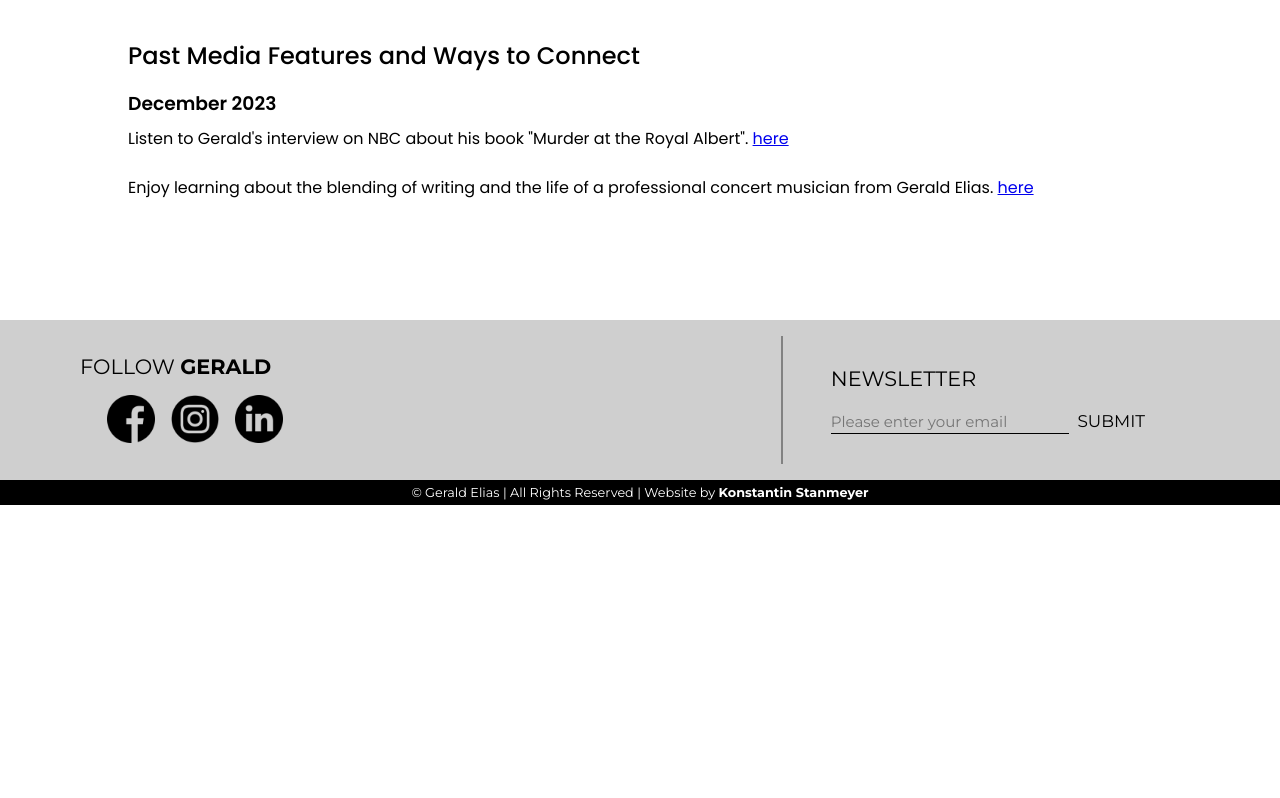
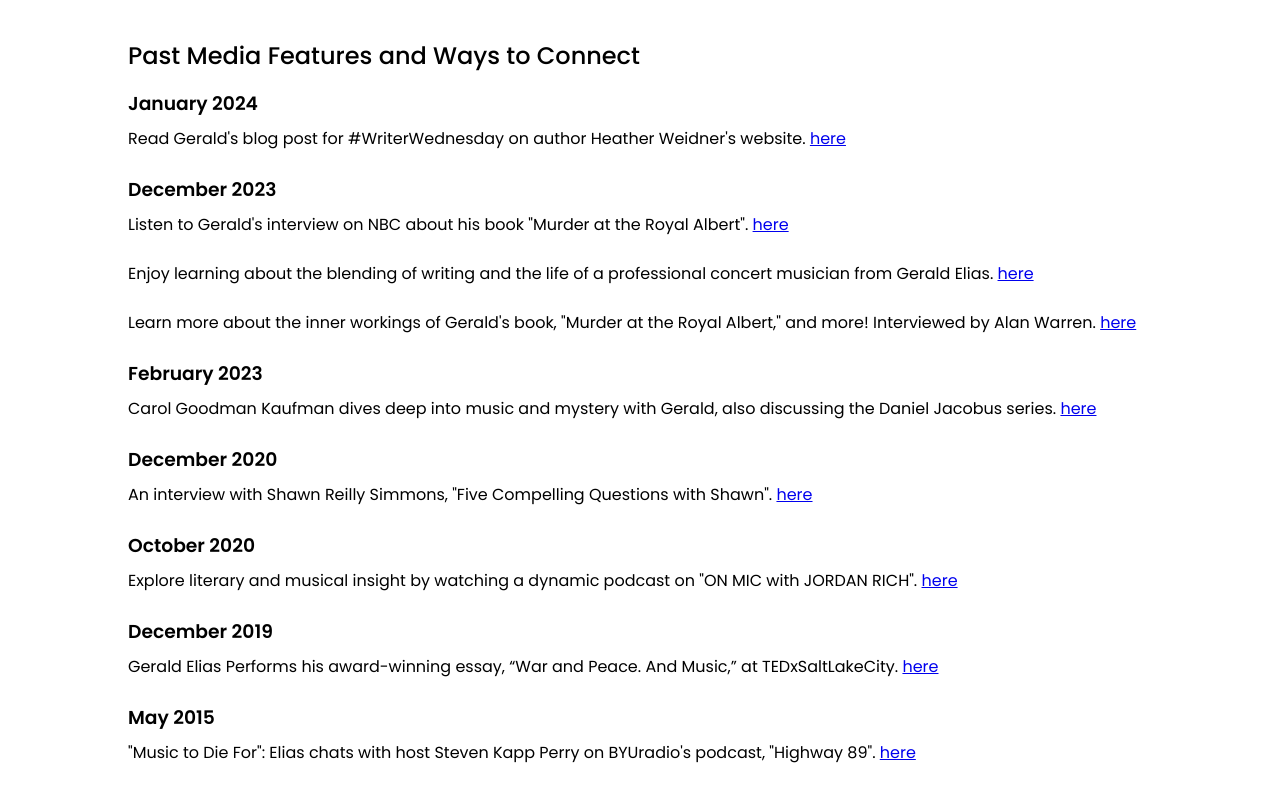
Before and after one commit to konstantinstanmeyer/gerald-elias-new, a Next.js app: page /connections in a window 1280 px wide. Shown: the part 562-1360 px from the top of the page. Before the commit the page ends 1067 px from the top, so only its background shows below. Built offline with nearby package versions, Linux system fonts and the light colour scheme; a web font is replaced by a local one.

Commit message:
connections update live version

```diff
--- a/app/connections/page.js
+++ b/app/connections/page.js
@@ -7,9 +7,22 @@ export default function Connections(){
             <div id="connections-content">
                 <h2>Past Media Features and Ways to Connect</h2>
                 <div id="connections-list">
+                    <h3>January 2024</h3>
+                    <p>Read Gerald's blog post for #WriterWednesday on author Heather Weidner's website.&nbsp;<a target="_blank" href="https://www.heatherweidner.com/blog/2024/1/3/writerwednesday-interview-with-gerald-elias">here</a></p>
                     <h3>December 2023</h3>
                     <p>Listen to Gerald's interview on NBC about his book "Murder at the Royal Albert".&nbsp;<a target="_blank" href="https://shows.acast.com/houseofmysteryradio/episodes/gerald-elias-murder-at-the-royal-albert">here</a></p>
                     <p>Enjoy learning about the blending of writing and the life of a professional concert musician from Gerald Elias.&nbsp;<a target="_blank" href="https://www.youtube.com/watch?v=hl2H3i9yF-g">here</a></p>
+                    <p>Learn more about the inner workings of Gerald's book, "Murder at the Royal Albert," and more! Interviewed by Alan Warren.&nbsp;<a target="_blank" href="https://open.spotify.com/episode/6dneVCl0qUGq6w7IwGLJCk">here</a></p>
+                    <h3>February 2023</h3>
+                    <p>Carol Goodman Kaufman dives deep into music and mystery with Gerald, also discussing the Daniel Jacobus series.&nbsp;<a target="_blank" href="https://open.spotify.com/episode/3KlAOvhzJpOjRAiJtytqcS">here</a></p>
+                    <h3>December 2020</h3>
+                    <p>An interview with Shawn Reilly Simmons, "Five Compelling Questions with Shawn".&nbsp;<a target="_blank" href="https://podcasts.apple.com/us/podcast/ep2-5cq-for-gerald-elias-musician-and-author-of/id1543612992?i=1000501507065">here</a></p>
+                    <h3>October 2020</h3>
+                    <p>Explore literary and musical insight by watching a dynamic podcast on "ON MIC with JORDAN RICH".&nbsp;<a target="_blank" href="https://onmicwithjordanrich.blubrry.net/2020/10/11/gerald-elias-167/">here</a></p>
+                    <h3>December 2019</h3>
+                    <p>Gerald Elias Performs his award-winning essay, “War and Peace. And Music,” at TEDxSaltLakeCity.&nbsp;<a target="_blank" href="https://www.youtube.com/watch?v=V2S6LuBAus4">here</a></p>
+                    <h3>May 2015</h3>
+                    <p>"Music to Die For": Elias chats with host Steven Kapp Perry on BYUradio's podcast, "Highway 89".&nbsp;<a target="_blank" href="https://open.spotify.com/episode/1xeV6CzVstaTEBzSwHxBLk">here</a></p>
                 </div>
             </div>
         </div>
```
